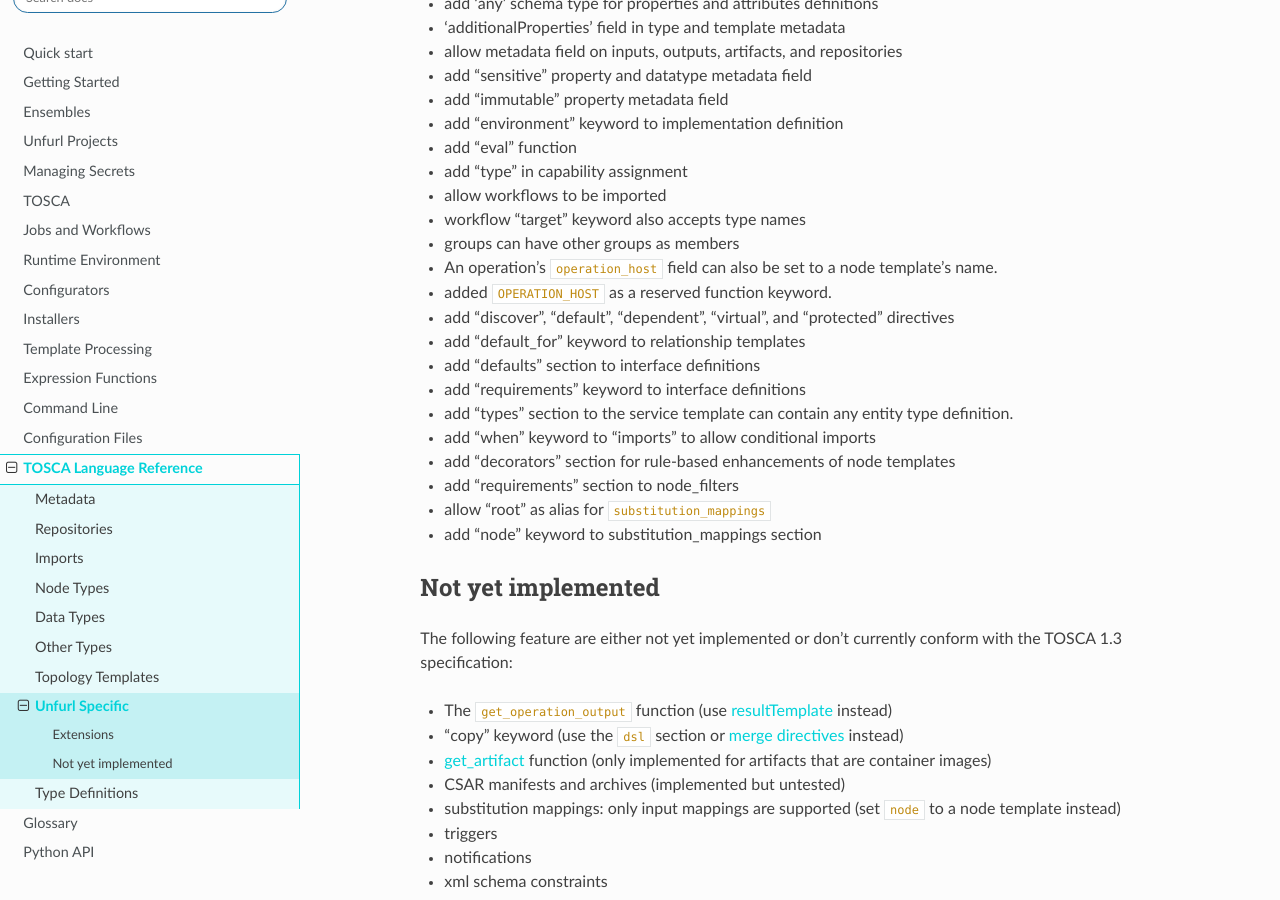
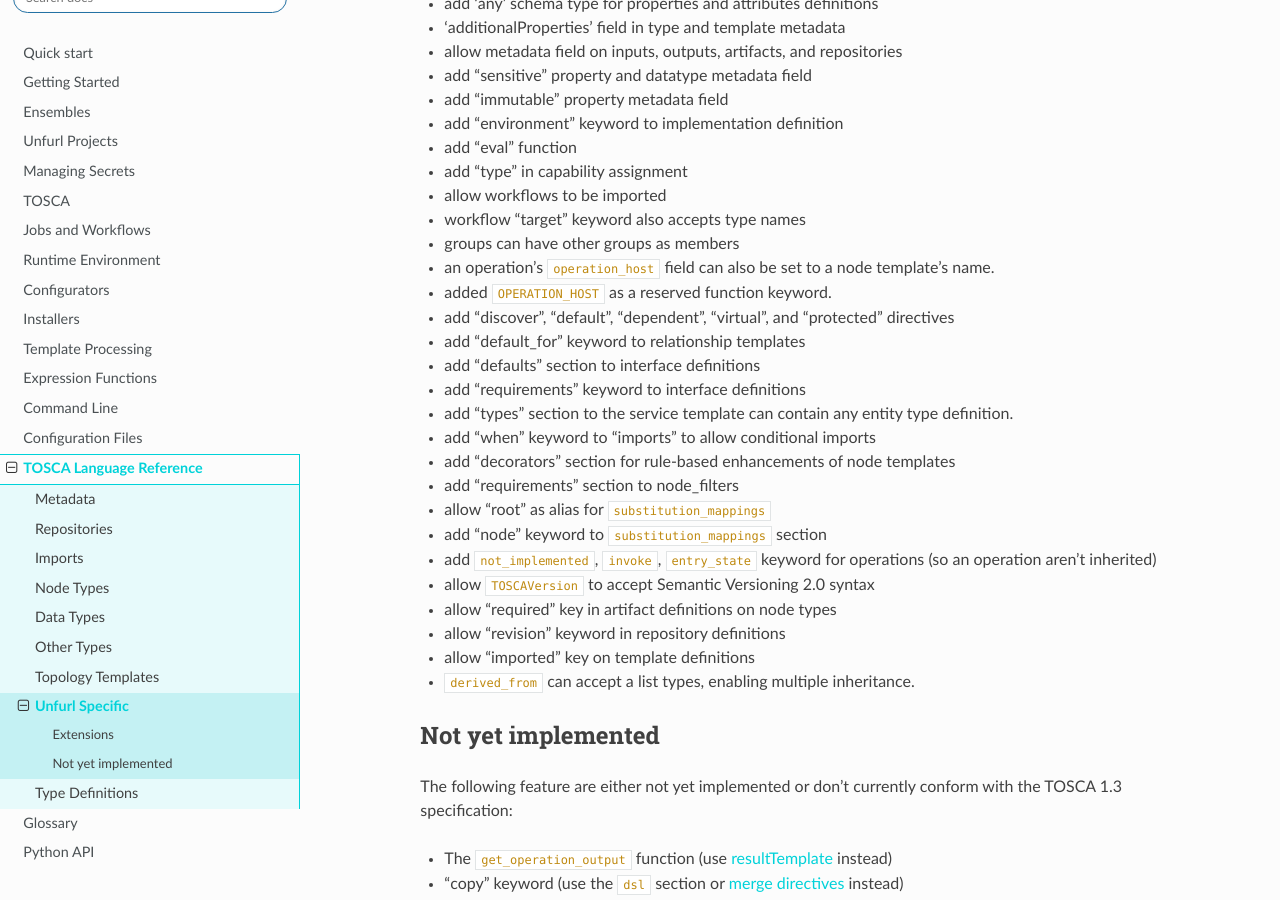
Before and after one commit to onecommons/unfurl, a Sphinx documentation site: the page built from docs/extensions.rst, in a window 1280 px wide and 900 px high, scrolled down 272 px. Built offline with Sphinx 7.4.7 and the Read the Docs theme 2.0.0, drawn with Linux system fonts in a browser that asks for light colours; the version number could not be read and is left out.

Commit message:
docs: document more TOSCA extensions.

```diff
--- a/docs/extensions.rst
+++ b/docs/extensions.rst
@@ -17,7 +17,7 @@
 * allow workflows to be imported
 * workflow "target" keyword also accepts type names
 * groups can have other groups as members
-* An operation's ``operation_host`` field can also be set to a node template's name.
+* an operation's ``operation_host`` field can also be set to a node template's name.
 * added ``OPERATION_HOST`` as a reserved function keyword.
 * add "discover", "default", "dependent", "virtual", and "protected" directives
 * add "default_for" keyword to relationship templates
@@ -28,7 +28,13 @@
 * add "decorators" section for rule-based enhancements of node templates
 * add "requirements" section to node_filters
 * allow "root" as alias for ``substitution_mappings``
-* add "node" keyword to substitution_mappings section
+* add "node" keyword to ``substitution_mappings`` section
+* add ``not_implemented``, ``invoke``, ``entry_state`` keyword for operations (so an operation aren't inherited)
+* allow ``TOSCAVersion`` to accept Semantic Versioning 2.0 syntax
+* allow "required" key in artifact definitions on node types
+* allow "revision" keyword in repository definitions
+* allow "imported" key on template definitions
+* ``derived_from`` can accept a list types, enabling multiple inheritance.
 
 Not yet implemented
 ^^^^^^^^^^^^^^^^^^^^^^^^^^^^^^^^^^^^^^^^^^^^^^^^^^^^^^^^^^^^^^^^^^^^^^^^
```
